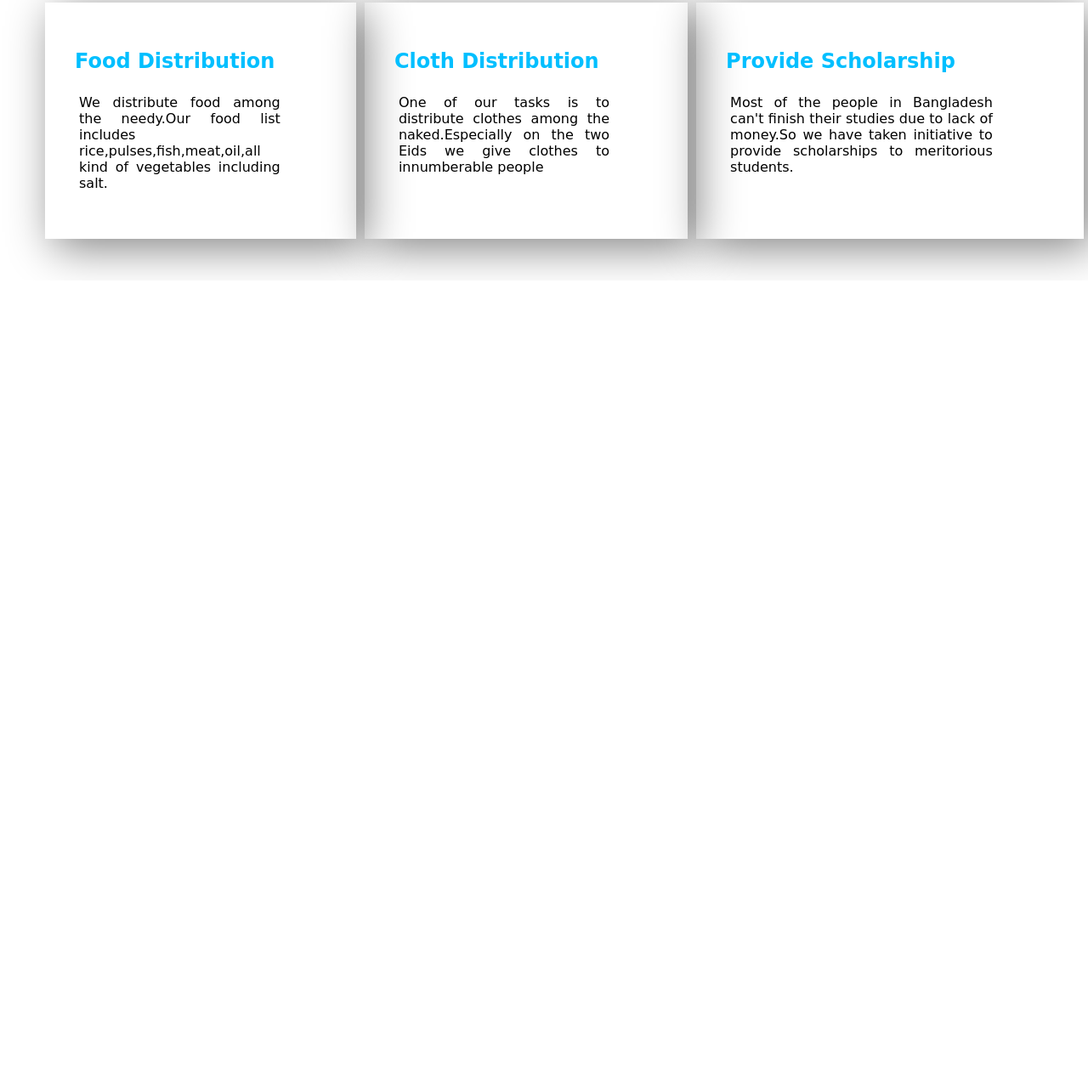
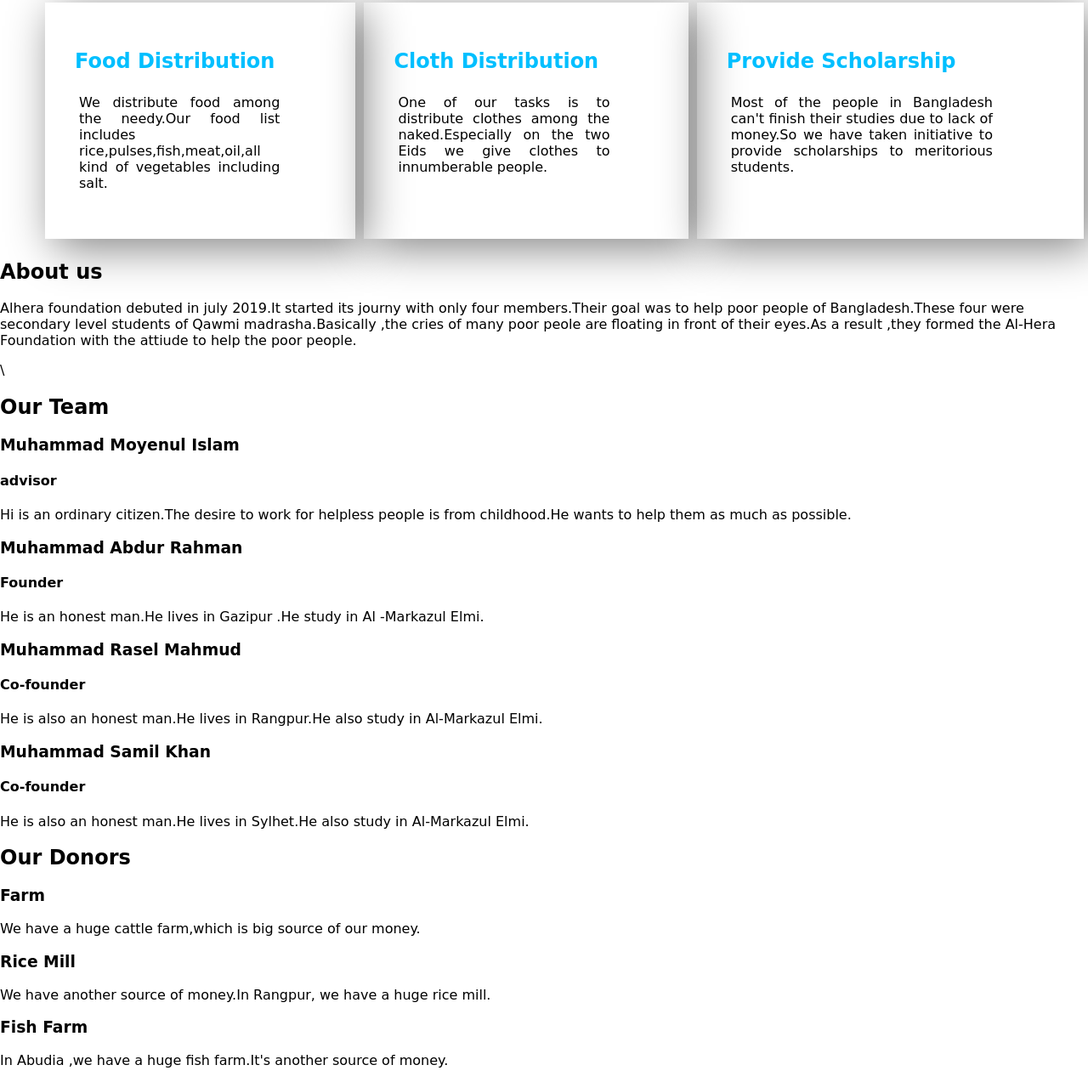
Before and after one commit to Moyen75/developer-portfolio, a plain HTML site: page index.html in a window 1280 px wide. Shown: the part 470-1743 px from the top of the page at 85% size. Before the commit the page ends 800 px from the top, so only its background shows below. Drawn offline with Linux system fonts and the light colour scheme; a web font is replaced by a local one.

Commit message:
team member and source add

```diff
--- a/index.html
+++ b/index.html
@@ -31,7 +31,7 @@
 
     </section>
     <section class="our-act">
-        <h1>Our Activities</h1>
+        <h1 class="first">Our Activities</h1>
         <div class="Activities-area">
             <div class="activities-item">
                 <h1>Food Distribution</h1>
@@ -41,7 +41,7 @@
             <div class="activities-item">
                 <h1>Cloth Distribution</h1>
                 <p>One of our tasks is to distribute clothes among the naked.Especially on the two Eids we give clothes
-                    to innumberable people</p>
+                    to innumberable people.</p>
             </div>
             <div class="activities-item">
                 <h1>Provide Scholarship</h1>
@@ -50,6 +50,66 @@
             </div>
         </div>
     </section>
+    <section>
+        <div>
+            <h1>About us</h1>
+            <p>Alhera foundation debuted in july 2019.It started its journy with only four members.Their goal was to
+                help poor people of Bangladesh.These four were secondary level students of Qawmi madrasha.Basically ,the
+                cries of many poor peole are floating in front of their eyes.As a result ,they formed the Al-Hera
+                Foundation with the attiude to help the poor people.</p>
+        </div>
+    </section>\
+    <section class="team-area">
+        <h1>Our Team</h1>
+        <div class="team-members">
+            <div class="member">
+                <h3>Muhammad Moyenul Islam</h3>
+                <h4>advisor</h4>
+                <p>Hi is an ordinary citizen.The desire to work for helpless people is from childhood.He wants to help
+                    them as much as possible.</p>
+                <a target="_blank" href=""></a>
+            </div>
+            <div class="member">
+                <h3>Muhammad Abdur Rahman</h3>
+                <h4>Founder</h4>
+                <p>He is an honest man.He lives in Gazipur .He study in Al -Markazul Elmi.</p>
+                <a target="_blank" href=""></a>
+            </div>
+            <div class="member">
+                <h3>Muhammad Rasel Mahmud</h3>
+                <h4>Co-founder</h4>
+                <p>He is also an honest man.He lives in Rangpur.He also study in Al-Markazul Elmi.</p>
+                <a target="_blank" href=""></a>
+            </div>
+            <div class="member">
+                <h3>Muhammad Samil Khan</h3>
+                <h4>Co-founder</h4>
+                <p>He is also an honest man.He lives in Sylhet.He also study in Al-Markazul Elmi.</p>
+            </div>
+        </div>
+    </section>
+    <section class="source-section">
+        <h1>Our Donors</h1>
+        <div>
+            <div>
+                <h3>Farm</h3>
+                <p>We have a huge cattle farm,which is big source of our money.</p>
+            </div>
+            <div>
+                <h3>Rice Mill</h3>
+                <p>We have another source of money.In Rangpur, we have a huge rice mill. </p>
+
+            </div>
+            <div>
+                <h3>Fish Farm</h3>
+                <p>In Abudia ,we have a huge fish farm.It's another source of money.</p>
+            </div>
+        </div>
+    </section>
+    <section>
+
+    </section>
+
 </body>
 
 </html>
--- a/style.css
+++ b/style.css
@@ -37,12 +37,15 @@ body{
 }
 .half-width{
     width: 40%;
-    margin-left: 10%;
+    margin: 0 10%;
     margin-top: 50px;
 }
 .half-width p{
     text-align: justify;
     color: black;
+}
+.first{
+    text-align: center;
 }
 .button{
     background-color: chocolate;
```
